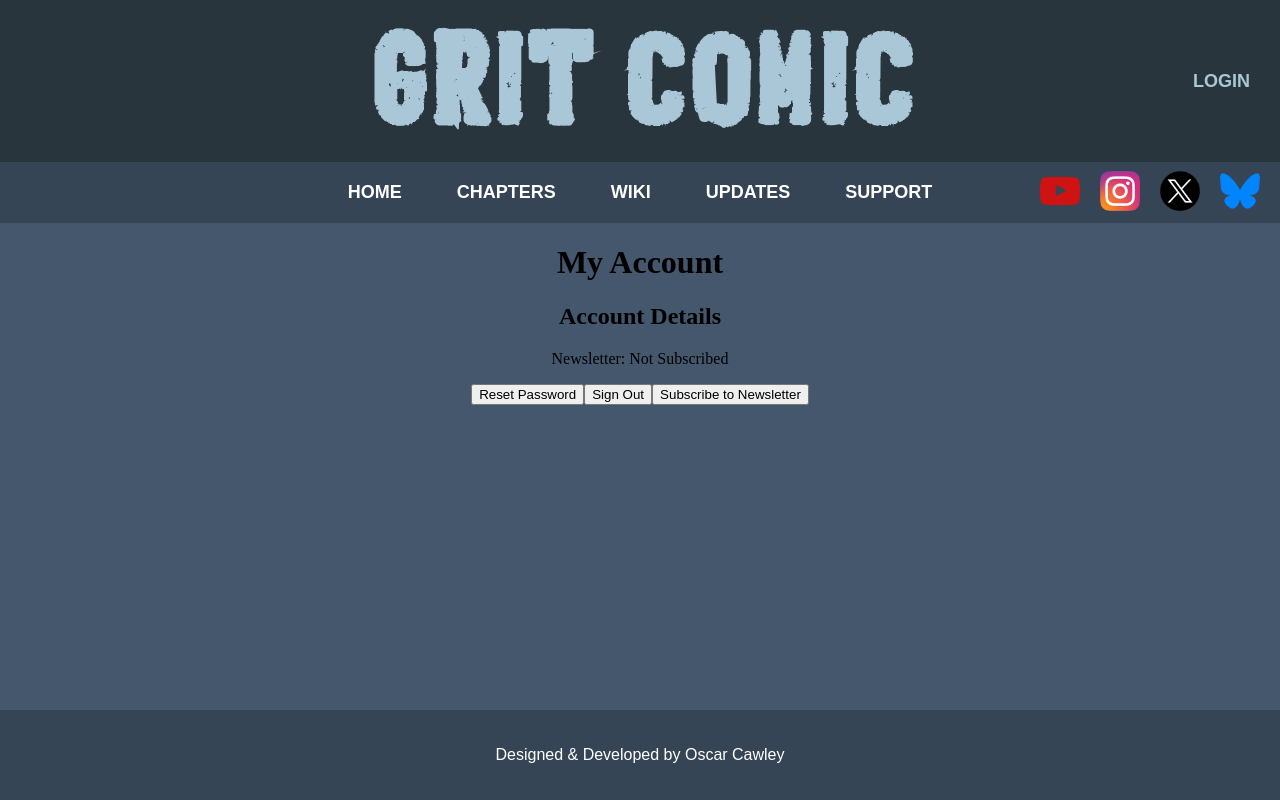
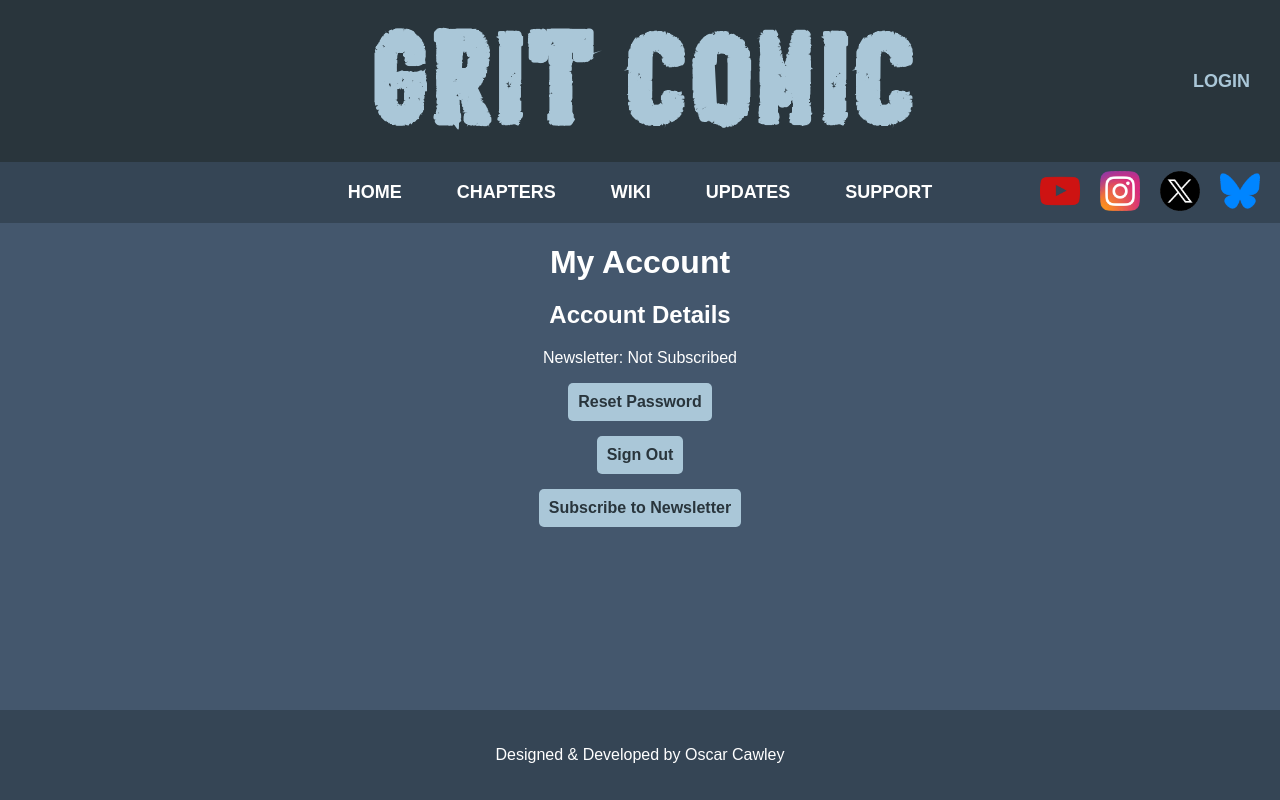
Before and after one commit to OscarCawley/grit-comic, a React (Create React App) app in the folder client/: page /account in a window 1280 px wide. Built offline with nearby package versions, Linux system fonts and the light colour scheme; the HTML template or start-up script is replaced by a standard one.

Commit message:
Account page basic CSS

```diff
--- a/client/src/pages/AccountPage/AccountPage.css
+++ b/client/src/pages/AccountPage/AccountPage.css
@@ -0,0 +1,31 @@
+.account-page {
+    font-family: Arial, sans-serif;
+    color: white;
+}
+
+.account-page h1 {
+    font-size: 2rem;
+    margin-bottom: 1rem;
+}
+
+.account-actions {
+    display: flex;
+    flex-direction: column;
+    gap: 15px;
+    max-width: 300px;
+    margin: 0 auto;
+}
+
+.account-actions button {
+    background-color: #AAC7D8; /* Light blue background */
+    font-family: Arial, sans-serif;
+    font-size: 1em;
+    font-weight: 600;
+    color: #29353C;
+    border: none;
+    border-radius: 5px;
+    padding: 10px;
+    margin: 0 auto;
+    cursor: pointer;
+    text-align: center;
+}
--- a/client/src/pages/AccountPage/AccountPage.js
+++ b/client/src/pages/AccountPage/AccountPage.js
@@ -83,13 +83,13 @@ const AccountPage = () => {
     return (
         <div className="account-page">
             <h1>My Account</h1>
-            <section className="account-details">
+            <div className="account-details">
                 <h2>Account Details</h2>
                 <p>{user?.username}</p>
                 <p>{user?.email}</p>
                 <p>Newsletter: {user?.subscribe ? 'Subscribed' : 'Not Subscribed'}</p>
-            </section>
-            <section className="account-actions">
+            </div>
+            <div className="account-actions">
                 <button onClick={handleForgotPassword}>Reset Password</button>
                 <Link to="/login">
                     <button onClick={signOut}>Sign Out</button>
@@ -103,7 +103,7 @@ const AccountPage = () => {
                 </button>
                 {message && <p className="success-message">{message}</p>}
                 {error && <p className="error-message">{error}</p>}
-            </section>
+            </div>
         </div>
     );
 };
```
